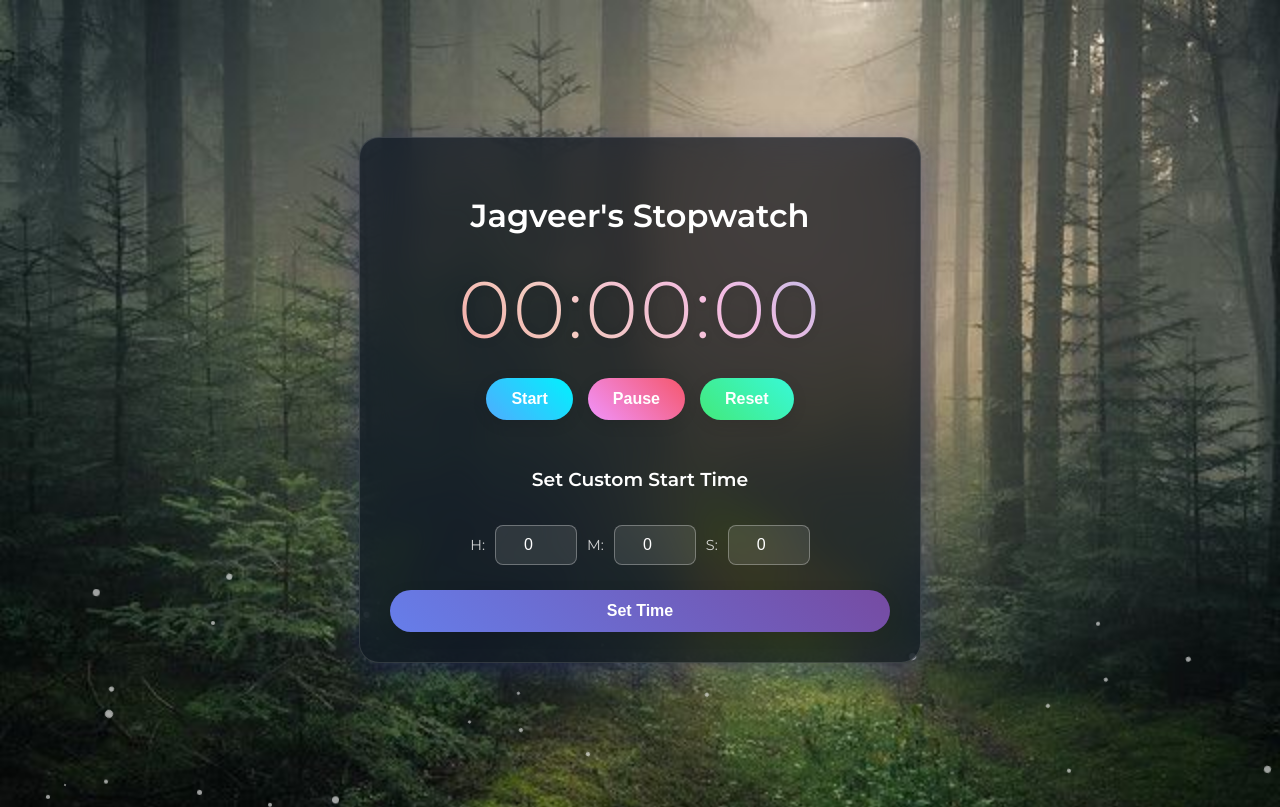
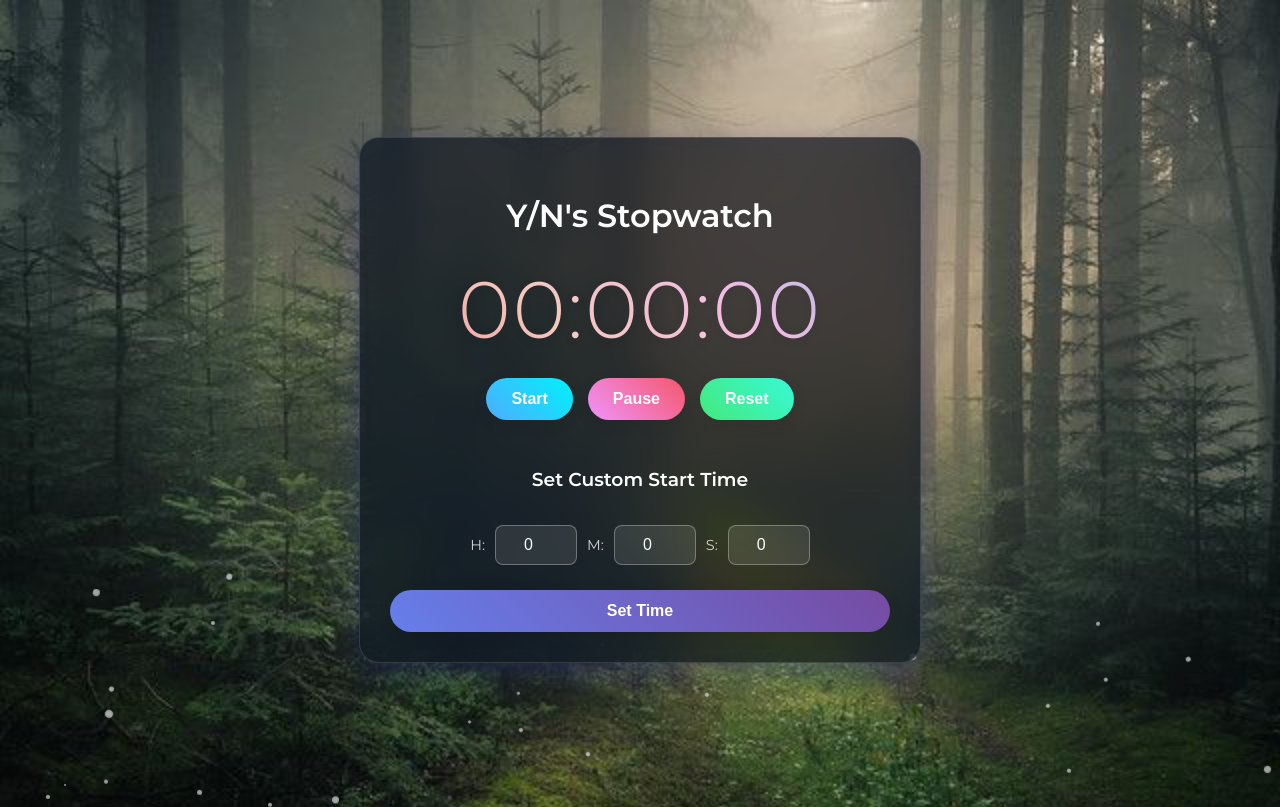
Before and after one commit to jagv091205/ChronoGlass, a plain HTML site: page index.html in a window 1280 px wide. Drawn offline with Linux system fonts and the light colour scheme.

Commit message:
Update index.html

```diff
--- a/index.html
+++ b/index.html
@@ -184,7 +184,7 @@
 <body>
     <div class="particles" id="particles"></div>
     <div class="container">
-        <h1 id="title" class="title">Jagveer's Stopwatch</h1>
+        <h1 id="title" class="title">Y/N's Stopwatch</h1>
         <div class="time-display" id="display">00:00:00</div>
         <div class="controls">
             <button id="startBtn">Start</button>
```
